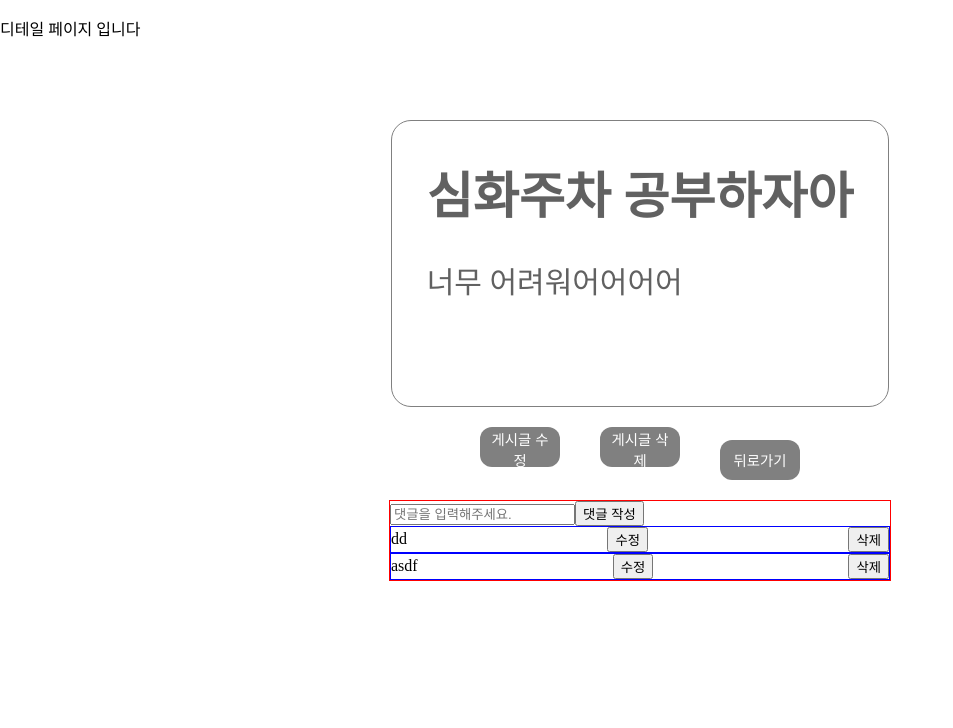
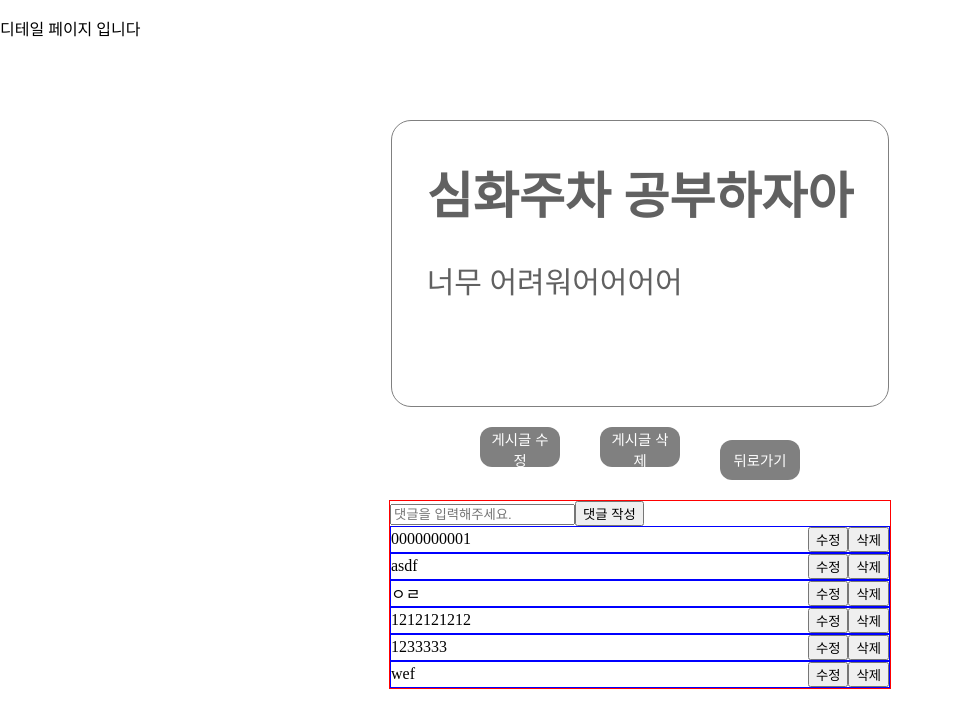
Before and after one commit to cho3080/week5-homework, a React (Create React App) app: page /detail/0 in a window 1280 px wide. Shown: the top 728 px of the page, without its empty margins (0-953 px from the left). Built offline with nearby package versions, Linux system fonts and the light colour scheme; data requests are answered from the project's data file.

Commit message:
댓글 업데이트 구현

```diff
--- a/db.json
+++ b/db.json
@@ -6,12 +6,28 @@
       "body": "너무 어려워어어어어",
       "comment": [
         {
-          "commentBody": "dd",
+          "commentBody": "0000000001",
           "id": "2022-12-13T13:53:05.711Z"
         },
         {
           "commentBody": "asdf",
           "id": "Tue Dec 13 2022 22:58:04 GMT+0900 (한국 표준시)"
+        },
+        {
+          "commentBody": "ㅇㄹ",
+          "id": "Wed Dec 14 2022 10:57:36 GMT+0900 (한국 표준시)"
+        },
+        {
+          "commentBody": "1212121212",
+          "id": "Wed Dec 14 2022 11:04:54 GMT+0900 (한국 표준시)"
+        },
+        {
+          "commentBody": "1233333",
+          "id": "Wed Dec 14 2022 11:04:59 GMT+0900 (한국 표준시)"
+        },
+        {
+          "commentBody": "wef",
+          "id": "Wed Dec 14 2022 21:19:48 GMT+0900 (한국 표준시)"
         }
       ]
     },
@@ -19,7 +35,12 @@
       "id": 1,
       "title": "json-server",
       "body": "json-server를 배워봅시다.",
-      "comment": []
+      "comment": [
+        {
+          "commentBody": "",
+          "id": "Wed Dec 14 2022 15:01:38 GMT+0900 (한국 표준시)"
+        }
+      ]
     },
     {
       "title": "ㅁㅈ고",
@@ -29,6 +50,11 @@
         {
           "commentBody": "ㅇㅇ",
           "id": "Wed Dec 14 2022 02:21:31 GMT+0900 (한국 표준시)"
+        },
+        {
+          "commentBody": "asaerh",
+          "id": "Wed Dec 14 2022 19:31:32 GMT+0900 (한국 표준시)",
+          "isDone": false
         }
       ]
     },
@@ -42,6 +68,146 @@
           "id": "Wed Dec 14 2022 02:24:44 GMT+0900 (한국 표준시)"
         }
       ]
+    },
+    {
+      "title": "test",
+      "body": "test01",
+      "id": "Wed Dec 14 2022 09:40:40 GMT+0900 (한국 표준시)",
+      "comment": [
+        {
+          "commentBody": "123",
+          "id": "Wed Dec 14 2022 10:45:45 GMT+0900 (한국 표준시)"
+        },
+        {
+          "commentBody": "ㅈ고",
+          "id": "Wed Dec 14 2022 10:48:28 GMT+0900 (한국 표준시)"
+        },
+        {
+          "commentBody": "ㅁㅈㄱㄷ",
+          "id": "Wed Dec 14 2022 17:51:24 GMT+0900 (한국 표준시)"
+        },
+        {
+          "commentBody": "ㅇㄹ",
+          "id": "Wed Dec 14 2022 17:51:34 GMT+0900 (한국 표준시)"
+        },
+        {
+          "commentBody": "d",
+          "id": "Wed Dec 14 2022 18:03:48 GMT+0900 (한국 표준시)"
+        },
+        {
+          "commentBody": "d",
+          "id": "Wed Dec 14 2022 18:04:39 GMT+0900 (한국 표준시)"
+        },
+        {
+          "commentBody": "t",
+          "id": "Wed Dec 14 2022 18:04:59 GMT+0900 (한국 표준시)"
+        },
+        {
+          "commentBody": "t",
+          "id": "Wed Dec 14 2022 18:05:13 GMT+0900 (한국 표준시)"
+        },
+        {
+          "commentBody": "1",
+          "id": "Wed Dec 14 2022 18:05:20 GMT+0900 (한국 표준시)"
+        },
+        {
+          "commentBody": "d",
+          "id": "Wed Dec 14 2022 18:05:48 GMT+0900 (한국 표준시)"
+        },
+        {
+          "commentBody": "ㅅㅅ",
+          "id": "Wed Dec 14 2022 18:32:22 GMT+0900 (한국 표준시)",
+          "isDone": false
+        }
+      ]
+    },
+    {
+      "title": "모달테스트",
+      "body": "해봅시다",
+      "id": "Wed Dec 14 2022 10:57:53 GMT+0900 (한국 표준시)",
+      "comment": [
+        {
+          "commentBody": "ㅇㅀ",
+          "id": "Wed Dec 14 2022 10:57:56 GMT+0900 (한국 표준시)"
+        },
+        {
+          "commentBody": "1",
+          "id": "Wed Dec 14 2022 18:32:37 GMT+0900 (한국 표준시)",
+          "isDone": false
+        },
+        {
+          "commentBody": "1",
+          "id": "Wed Dec 14 2022 18:32:41 GMT+0900 (한국 표준시)",
+          "isDone": false
+        },
+        {
+          "commentBody": "ㅁㄴㅇㄹ",
+          "id": "Wed Dec 14 2022 18:33:12 GMT+0900 (한국 표준시)",
+          "isDone": false
+        },
+        {
+          "commentBody": "ㄷㅅ",
+          "id": "Wed Dec 14 2022 18:33:39 GMT+0900 (한국 표준시)",
+          "isDone": false
+        },
+        {
+          "commentBody": "ㅇㄹ",
+          "id": "Wed Dec 14 2022 18:45:26 GMT+0900 (한국 표준시)",
+          "isDone": false
+        },
+        {
+          "commentBody": "ㅅ",
+          "id": "Wed Dec 14 2022 18:46:44 GMT+0900 (한국 표준시)",
+          "isDone": false
+        },
+        {
+          "commentBody": "ㅈ",
+          "id": "Wed Dec 14 2022 18:47:22 GMT+0900 (한국 표준시)",
+          "isDone": false
+        },
+        {
+          "commentBody": "ㅅ",
+          "id": "Wed Dec 14 2022 18:47:41 GMT+0900 (한국 표준시)",
+          "isDone": false
+        },
+        {
+          "commentBody": "ㅈㄷ",
+          "id": "Wed Dec 14 2022 18:47:59 GMT+0900 (한국 표준시)",
+          "isDone": false
+        },
+        {
+          "commentBody": "ㅅ",
+          "id": "Wed Dec 14 2022 18:59:32 GMT+0900 (한국 표준시)",
+          "isDone": false
+        },
+        {
+          "commentBody": "t",
+          "id": "Wed Dec 14 2022 19:20:02 GMT+0900 (한국 표준시)",
+          "isDone": false
+        },
+        {
+          "commentBody": "6",
+          "id": "Wed Dec 14 2022 19:20:24 GMT+0900 (한국 표준시)",
+          "isDone": false
+        },
+        {
+          "commentBody": "",
+          "id": "Wed Dec 14 2022 19:20:49 GMT+0900 (한국 표준시)",
+          "isDone": false
+        },
+        {
+          "commentBody": "t",
+          "id": "Wed Dec 14 2022 19:22:55 GMT+0900 (한국 표준시)",
+          "isDone": false
+        },
+        {
+          "commentBody": {
+            "commentbody": ""
+          },
+          "id": "Wed Dec 14 2022 19:24:32 GMT+0900 (한국 표준시)",
+          "isDone": false
+        }
+      ]
     }
   ]
 }
--- a/src/components/CommentForm.jsx
+++ b/src/components/CommentForm.jsx
@@ -1,16 +1,21 @@
 import React, { useEffect, useState } from "react";
+import { useDispatch, useSelector } from "react-redux";
+import { useParams } from "react-router-dom";
 import styled from "styled-components";
-import { useDispatch, useSelector } from "react-redux";
 import axios from "axios";
+import { __addComment } from "../redux/modules/todoSlice";
 import todoSlice from "../redux/modules/todoSlice";
-import { useParams } from "react-router-dom";
-import { __getTodo, __addComment } from "../redux/modules/todoSlice";
+import CommentUpdateBox from "../modal/CommentUpdateBox";
 
 const CommentForm = () => {
   const { id } = useParams();
   const dispatch = useDispatch();
+  const [commentUpdate, setCommentUpdate] = useState({
+    isOpen: false,
+    detail: undefined,
+    comment: undefined,
+  });
   const { detail, isLoading, error } = useSelector((state) => state.todos);
-  console.log(detail);
 
   // input
   const [comment, setComment] = useState({ commentBody: "" });
@@ -32,6 +37,27 @@ const CommentForm = () => {
     dispatch(__addComment(payload));
   };
 
+  const handleUpdateModal = (detail, comment) => {
+    setCommentUpdate((prev) => {
+      return { ...prev, isOpen: !prev.isOpen, detail, comment };
+    });
+  };
+
+  // const onEditComment = () => {
+  //   const payload = {
+  //     id: id,
+  //     content: {
+  //       ...detail,
+  //       comment: [
+  //         ...detail.comment,
+  //         { ...comment, id: new Date().toString(), isDone: false },
+  //       ],
+  //     },
+  //   };
+  //   console.log(payload.content.comment);
+  //   dispatch(__updateComment(payload));
+  // };
+
   return (
     <StCommentContainer>
       <div>
@@ -49,10 +75,24 @@ const CommentForm = () => {
           {detail.comment?.map((comment) => (
             <StCommentBox>
               <div>{comment.commentBody}</div>
-              <button>수정</button>
-              <button>삭제</button>
+              <div>
+                <button
+                  onClick={() => {
+                    handleUpdateModal(detail, comment);
+                  }}
+                >
+                  수정
+                </button>
+                <button>삭제</button>
+              </div>
             </StCommentBox>
           ))}
+          {commentUpdate.isOpen === false ? null : (
+            <CommentUpdateBox
+              commentUpdate={commentUpdate}
+              setCommentUpdate={setCommentUpdate}
+            />
+          )}
         </div>
       </div>
     </StCommentContainer>
--- /dev/null
+++ b/src/modal/CommentUpdateBox.jsx
@@ -0,0 +1,51 @@
+import { useState } from "react";
+import { useDispatch } from "react-redux";
+import { __updateComment } from "../redux/modules/todoSlice";
+
+const CommentUpdateBox = ({ commentUpdate, setCommentUpdate }) => {
+  console.log(commentUpdate);
+  const dispatch = useDispatch();
+  const [input, setInput] = useState(commentUpdate.comment);
+
+  const handleInput = (e) => {
+    const { name, value } = e.target;
+    setInput({ ...input, [name]: value });
+  };
+
+  const onSubmit = async () => {
+    const updatedCommentList = commentUpdate.detail.comment.map((item) => {
+      if (item.id === input.id) {
+        return input;
+      } else {
+        return item;
+      }
+    });
+    const payload = {
+      id: commentUpdate.detail.id,
+      updatedDetail: { ...commentUpdate.detail, comment: updatedCommentList },
+    };
+    await dispatch(__updateComment(payload));
+    setCommentUpdate({
+      isOpen: false,
+      detail: undefined,
+      comment: undefined,
+    });
+  };
+  return (
+    <>
+      <div>
+        <input
+          type="text"
+          name="commentBody"
+          value={input.commentBody}
+          onChange={handleInput}
+        ></input>
+        <button type="button" onClick={onSubmit}>
+          수정
+        </button>
+      </div>
+    </>
+  );
+};
+
+export default CommentUpdateBox;
--- a/src/page/Detail.jsx
+++ b/src/page/Detail.jsx
@@ -17,7 +17,6 @@ const Detail = () => {
   }, [dispatch]);
 
   const { isLoading, error, detail } = useSelector((state) => state.todos);
-
   ///////////////////////////////
 
   const [todo, setTodo] = useState({
--- a/src/redux/modules/todoSlice.js
+++ b/src/redux/modules/todoSlice.js
@@ -56,6 +56,7 @@ export const __addComment = createAsyncThunk(
   "todos/addComment",
   async (payload, thunkAPI) => {
     console.log(payload);
+    console.log(payload.content);
     try {
       const res = await axios.patch(
         `http://localhost:3001/todos/${payload.id}`,
@@ -63,6 +64,22 @@ export const __addComment = createAsyncThunk(
       );
       console.log(res);
       return thunkAPI.fulfillWithValue(res);
+    } catch (err) {
+      return thunkAPI.rejectWithValue(err);
+    }
+  }
+);
+
+export const __updateComment = createAsyncThunk(
+  "todos/updateComment",
+  async (payload, thunkAPI) => {
+    console.log(payload);
+    const res = await axios.patch(
+      `http://localhost:3001/todos/${payload.id}`,
+      payload.updatedDetail
+    );
+    return thunkAPI.fulfillWithValue(res.data);
+    try {
     } catch (err) {
       return thunkAPI.rejectWithValue(err);
     }
@@ -122,6 +139,25 @@ const todoSlice = createSlice({
       state.isLoading = false;
       state.error = action.payload;
     },
+    // updateComment
+    [__updateComment.pending]: (state) => {
+      state.isLoading = true;
+    },
+    [__updateComment.fulfilled]: (state, action) => {
+      state.isLoading = false;
+      state.detail = action.payload;
+      state.todos = state.todos.map((item) => {
+        if (item.id === action.payload.id) {
+          return action.payload;
+        } else {
+          return item;
+        }
+      });
+    },
+    [__updateComment.rejected]: (state, action) => {
+      state.isLoading = false;
+      state.error = action.payload;
+    },
   },
 });
 
```
